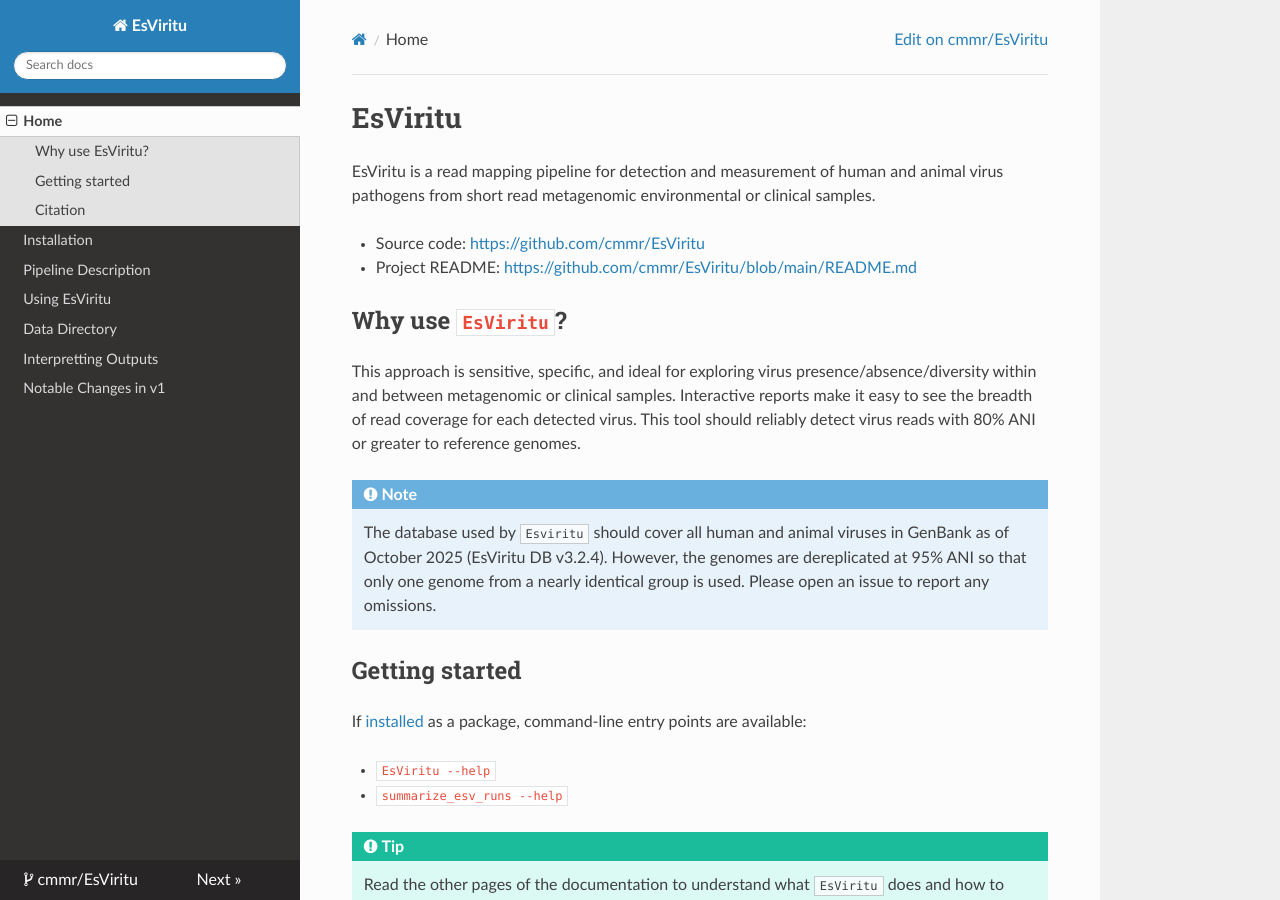
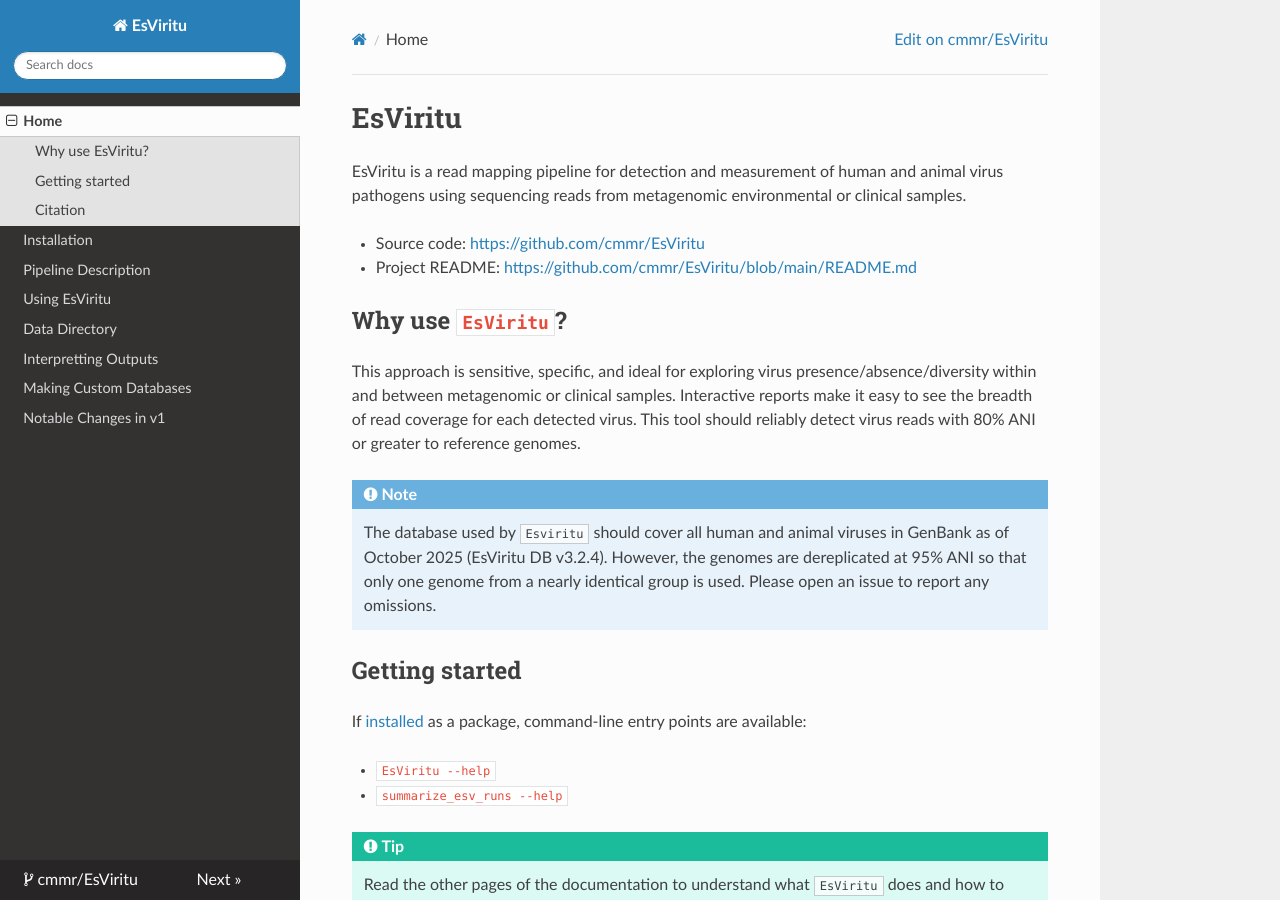
Before and after one commit to cmmr/EsViritu, an MkDocs documentation site: the page built from docs/index.md, in a window 1280 px wide and 900 px high. Built offline with MkDocs 1.6.1, drawn with Linux system fonts in a browser that asks for light colours; nearby versions of some CDN libraries.

Commit message:
update readthedocs menu, change description.

```diff
--- a/docs/index.md
+++ b/docs/index.md
@@ -1,6 +1,6 @@
 # EsViritu
 
-EsViritu is a read mapping pipeline for detection and measurement of human and animal virus pathogens from short read metagenomic environmental or clinical samples.
+EsViritu is a read mapping pipeline for detection and measurement of human and animal virus pathogens using sequencing reads from metagenomic environmental or clinical samples.
 
 - Source code: [https://github.com/cmmr/EsViritu](https://github.com/cmmr/EsViritu)
 - Project README: [https://github.com/cmmr/EsViritu/blob/main/README.md](https://github.com/cmmr/EsViritu/blob/main/README.md)
--- a/mkdocs.yml
+++ b/mkdocs.yml
@@ -1,5 +1,5 @@
 site_name: EsViritu
-site_description: "Read mapping pipeline for detection and measurement of human and animal virus pathogens from short read metagenomic environmental or clinical samples."
+site_description: "Read mapping pipeline for detection and measurement of human and animal virus pathogens using sequencing reads from metagenomic environmental or clinical samples."
 repo_url: https://github.com/cmmr/EsViritu
 repo_name: cmmr/EsViritu
 edit_uri: 'blob/main/docs/'
@@ -16,6 +16,7 @@ nav:
   - Using EsViritu: esviritu-usage.md
   - Data Directory: data-directory.md
   - Interpretting Outputs: interpretting-outputs.md
+  - Making Custom Databases: custom-database.md
   - Notable Changes in v1: notable-changes.md
 
 markdown_extensions:
--- a/pyproject.toml
+++ b/pyproject.toml
@@ -8,7 +8,7 @@ version = "1.2.0"
 authors = [
   { name="Mike Tisza", email="michael.tisza@gmail.com" },
 ]
-description = "Read mapping pipeline for detection and measurement of human and animal virus pathogens from short read metagenomic environmental or clinical samples."
+description = "Read mapping pipeline for detection and measurement of human and animal virus pathogens using sequencing reads from metagenomic environmental or clinical samples."
 readme = "README.md"
 requires-python = ">=3.11"
 classifiers = [
```
Also changed, not shown: README.md (+1 -1 lines), docs/custom-database.md (+3 -3 lines).
